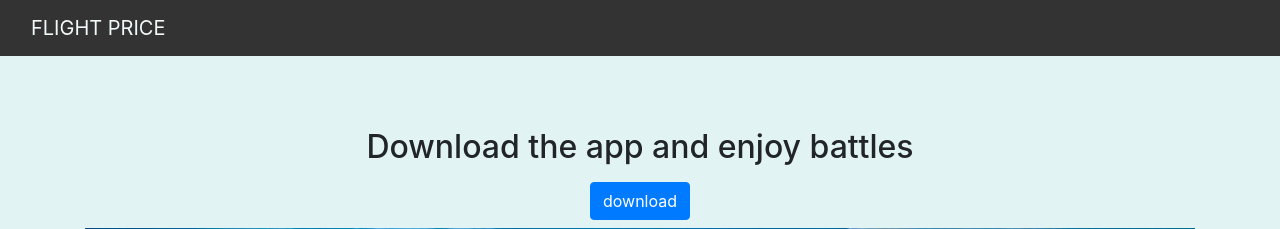
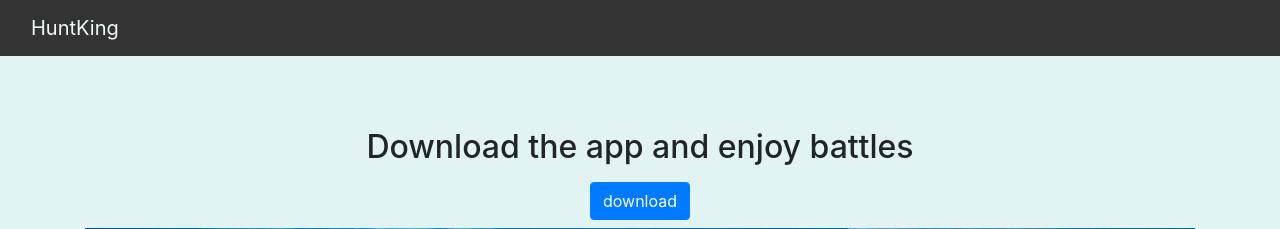
Before and after one commit to mohdkhalandar442/flight-price-prediction, a Flask app: page / in a window 1280 px wide. Shown: the top 229 px of the page. Run offline with Flask 2, Linux system fonts and the light colour scheme; parts of the project's set-up code (start-up, migrations or seed data) failed here and were passed over; some libraries are stand-ins or nearby versions.

Commit message:
Update home.html

```diff
--- a/Flight-Price-Prediction-master/templates/home.html
+++ b/Flight-Price-Prediction-master/templates/home.html
@@ -3,7 +3,7 @@
 <head>
     <meta charset="UTF-8">
     <meta name="viewport" content="width=device-width, initial-scale=1.0">
-    <title>Flight Price Prediction</title>
+    <title>HuntKing</title>
 
 
     <!-- BootStrap -->
@@ -23,7 +23,7 @@
     <nav class="navbar navbar-inverse navbar-fixed-top">
         <div class="container-fluid">
             <div class="navbar-header">
-                <a class="navbar-brand" href="/">FLIGHT PRICE</a>
+                <a class="navbar-brand" href="/">HuntKing</a>
             </div>
         </div>
     </nav>
```
